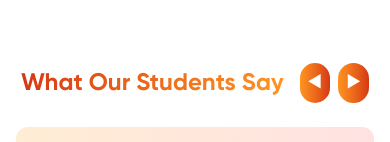
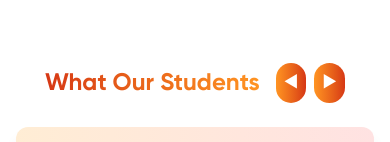
Before and after one commit to Prabhat9798/GWWebsite, a React (Vite) app: page / in a window 390 px wide. Shown: the part 890-1032 px from the top of the page. Built offline with nearby package versions, Linux system fonts and the light colour scheme; grey boxes are pictures that could not be loaded.

Commit message:
Added Responsive

```diff
--- a/src/component/Testimonial/Testimonial.jsx
+++ b/src/component/Testimonial/Testimonial.jsx
@@ -59,7 +59,7 @@ function Testimonal() {
     cssEase: "ease-in-out",
     responsive: [
       { breakpoint: 1024, settings: { slidesToShow: 2 } },
-      { breakpoint: 940, settings: { slidesToShow: 1 } },
+      { breakpoint: 640, settings: { slidesToShow: 1 } },
     ],
   };
 
@@ -128,7 +128,7 @@ function Testimonal() {
       <div className="flex flex-col items-center mb-6">
         <div className="flex items-center justify-center max-w-6xl w-full px-4">
           <h3 className="text-2xl md:text-3xl font-bold bg-gradient-to-r from-[#D63715] to-[#FF9422] bg-clip-text text-transparent text-center">
-            What Our Students Say
+            What Our Students
           </h3>
           <div className="flex gap-2 ml-4">
             <button
```
